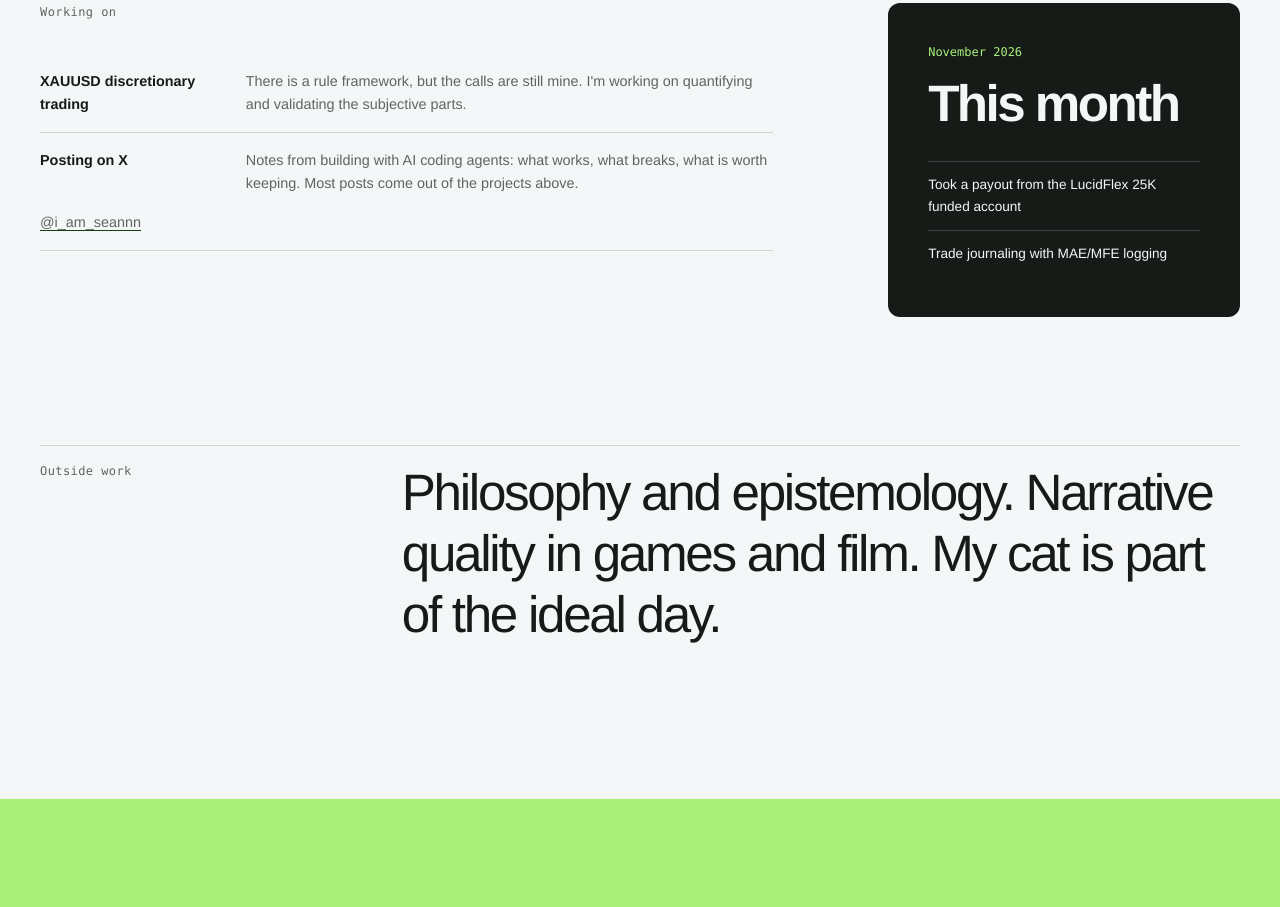
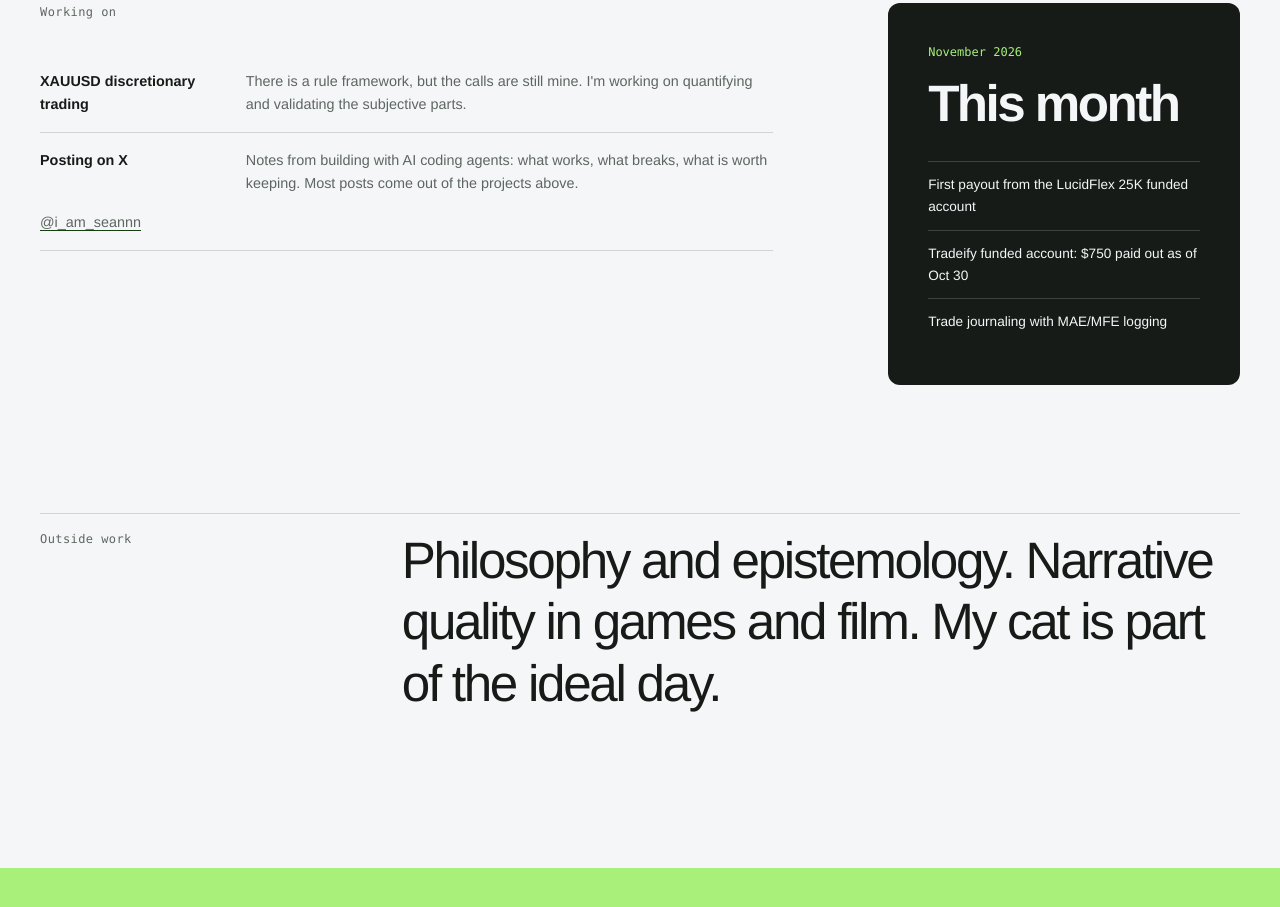
Before and after one commit to seanlu2006/sean-lu-site, a plain HTML site: page index.html in a window 1280 px wide. Shown: the part 5436-6343 px from the top of the page. Drawn offline with Linux system fonts and the light colour scheme.

Commit message:
This month: payouts from both funded accounts

```diff
--- a/index.html
+++ b/index.html
@@ -273,7 +273,8 @@
           <p class="month-date">November 2026</p>
           <h3>This month</h3>
           <ul>
-            <li>Took a payout from the LucidFlex 25K funded account</li>
+            <li>First payout from the LucidFlex 25K funded account</li>
+            <li>Tradeify funded account: $750 paid out as of Oct 30</li>
             <li>Trade journaling with MAE/MFE logging</li>
           </ul>
         </aside>
```
